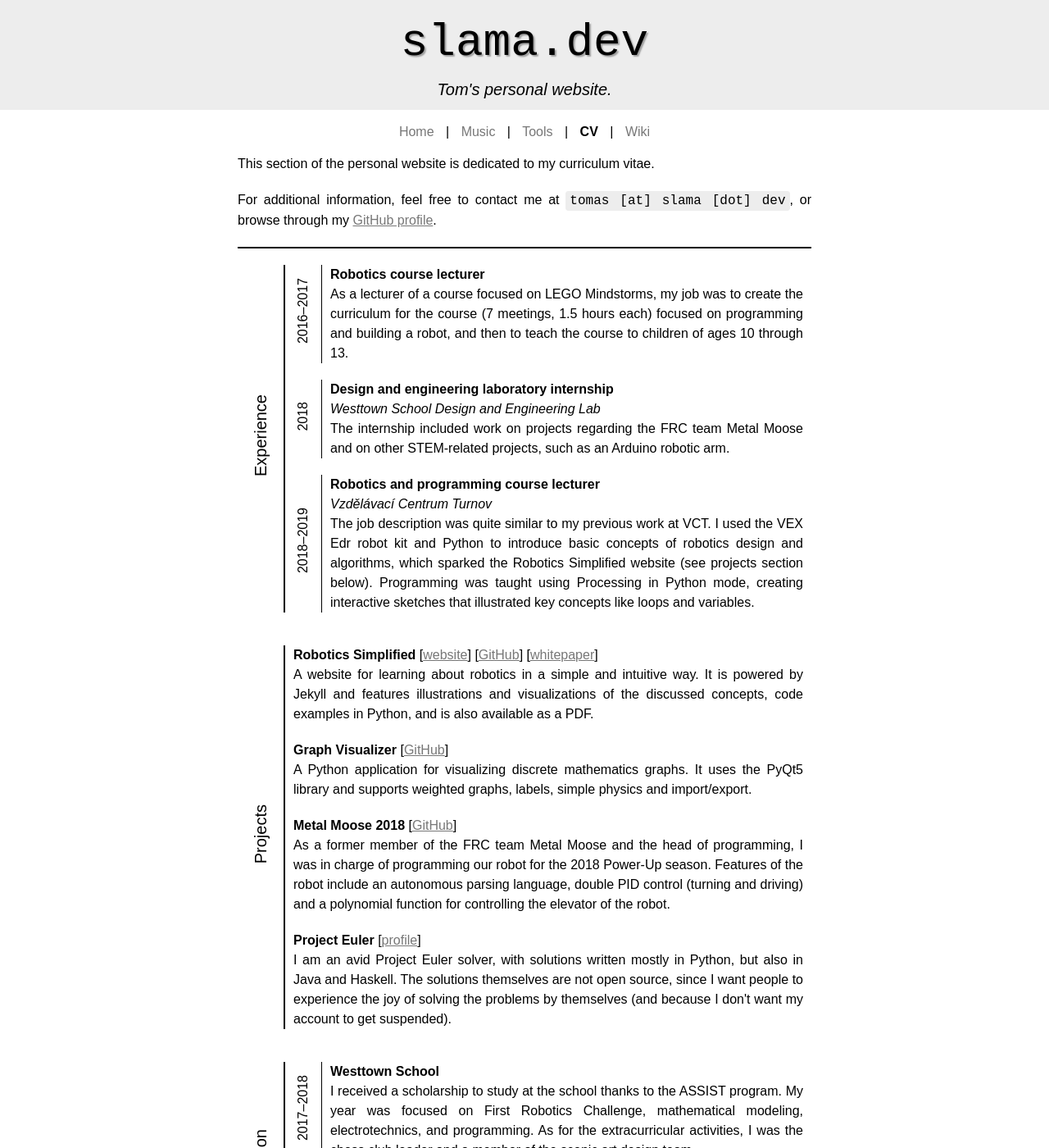
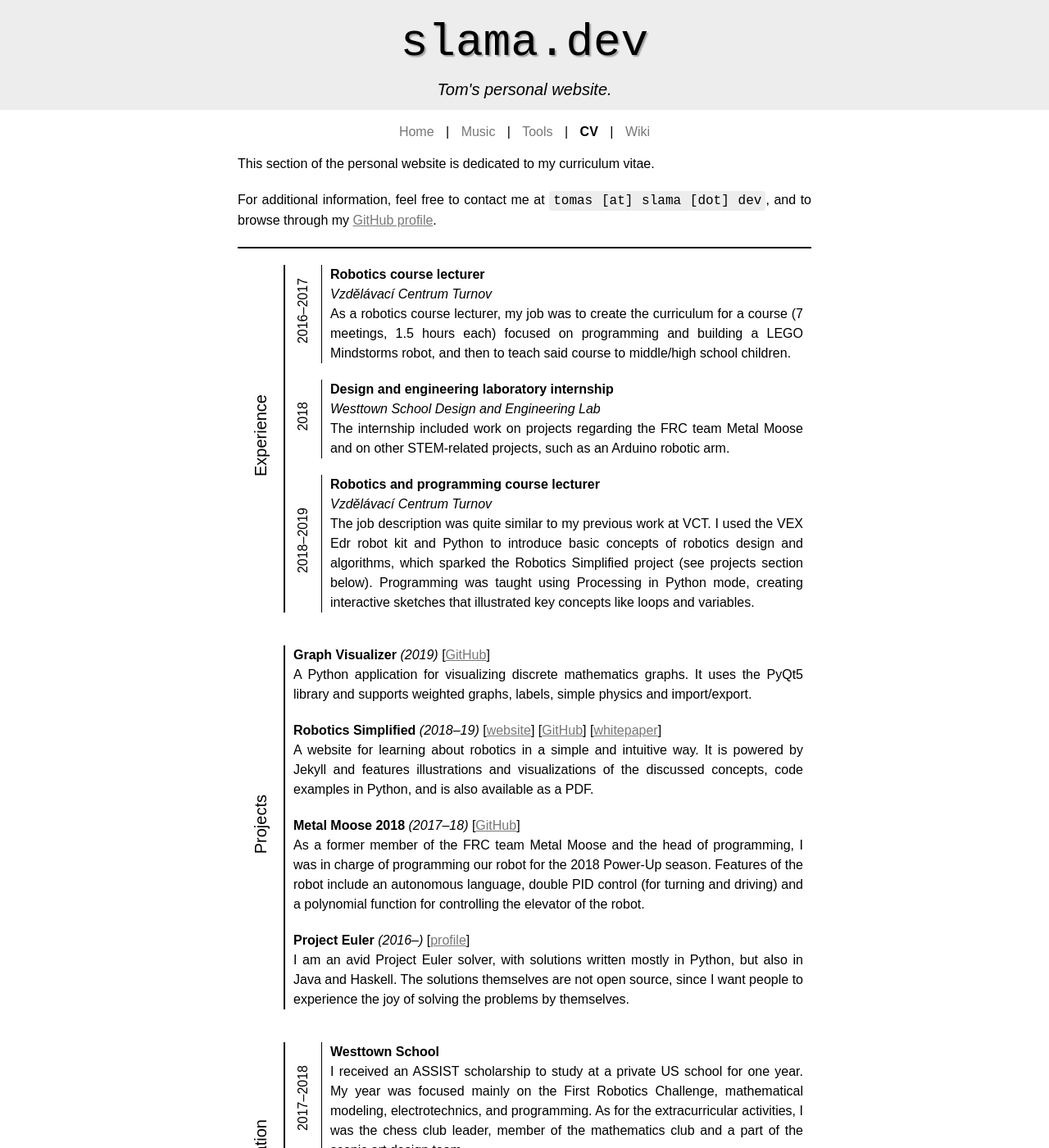
Before and after one commit to xiaoxiae/slama.dev, a Jekyll site: the page built from cv.md, in a window 1280 px wide and 1400 px high. Shown: the whole window at 82% size. Built offline with Jekyll 4.4.1, drawn with Linux system fonts in a browser that asks for light colours; some of the changed text lies outside the part shown.

Commit message:
update CV section

```diff
--- a/cv.md
+++ b/cv.md
@@ -7,7 +7,7 @@ order: 3
 
 This section of the personal website is dedicated to my curriculum vitae.
 
-For additional information, feel free to contact me at `tomas [at] slama [dot] dev`, or browse through my [GitHub profile](https://github.com/xiaoxiae/).
+For additional information, feel free to contact me at `tomas [at] slama [dot] dev`, and to browse through my [GitHub profile](https://github.com/xiaoxiae/).
 
 <hr style="margin-bottom: 0;">
 
@@ -23,8 +23,10 @@ For additional information, feel free to contact me at `tomas [at] slama [dot] d
     <td class="cv-content-cell">
       <p>
         <strong>Robotics course lecturer</strong>
+		<br>
+		<em>Vzdělávací Centrum Turnov</em>
         <br>
-        As a lecturer of a course focused on LEGO Mindstorms, my job was to create the curriculum for the course (7 meetings, 1.5 hours each) focused on programming and building a robot, and then to teach the course to children of ages 10 through 13.
+        As a robotics course lecturer, my job was to create the curriculum for a course (7 meetings, 1.5 hours each) focused on programming and building a LEGO Mindstorms robot, and then to teach said course to middle/high school children.
       </p>
     </td>
   </tr>
@@ -53,7 +55,7 @@ For additional information, feel free to contact me at `tomas [at] slama [dot] d
 		<em>Vzdělávací Centrum Turnov</em>
         <br>
         The job description was quite similar to my previous work at VCT.
-		I used the VEX Edr robot kit and Python to introduce basic concepts of robotics design and algorithms, which sparked the Robotics Simplified website (see projects section below).
+		I used the VEX Edr robot kit and Python to introduce basic concepts of robotics design and algorithms, which sparked the Robotics Simplified project (see projects section below).
 		Programming was taught using Processing in Python mode, creating interactive sketches that illustrated key concepts like loops and variables.
       </p>
     </td>
@@ -67,28 +69,28 @@ For additional information, feel free to contact me at `tomas [at] slama [dot] d
     </td>
     <td colspan="2" class="cv-content-cell">
       <p>
-        <strong>Robotics Simplified</strong> [<a href="http://robotics-simplified.com/">website</a>] [<a href="https://github.com/xiaoxiae/Robotics-Simplified-Website">GitHub</a>] [<a href="https://github.com/xiaoxiae/soc-paper-2019">whitepaper</a>]
+        <strong>Graph Visualizer</strong> <em>(2019)</em> [<a href="https://github.com/xiaoxiae/GraphVisualizer">GitHub</a>]
+        <br>
+        A Python application for visualizing discrete mathematics graphs.
+        It uses the PyQt5 library and supports weighted graphs, labels, simple physics and import/export.
+      </p>
+      <p>
+        <strong>Robotics Simplified</strong> <em>(2018–19)</em> [<a href="http://robotics-simplified.com/">website</a>] [<a href="https://github.com/xiaoxiae/Robotics-Simplified-Website">GitHub</a>] [<a href="https://github.com/xiaoxiae/soc-paper-2019">whitepaper</a>]
         <br>
         A website for learning about robotics in a simple and intuitive way.
         It is powered by Jekyll and features illustrations and visualizations of the discussed concepts, code examples in Python, and is also available as a PDF.
       </p>
       <p>
-        <strong>Graph Visualizer</strong> [<a href="https://github.com/xiaoxiae/GraphVisualizer">GitHub</a>]
+        <strong>Metal Moose 2018</strong> <em>(2017–18)</em> [<a href="https://github.com/MetalMooseFRC/MetalMoose2018">GitHub</a>]
         <br>
-        A Python application for visualizing discrete mathematics graphs.
-        It uses the PyQt5 library and supports weighted graphs, labels, simple physics and import/export.
+        As a former member of the FRC team Metal Moose and the head of programming, I was in charge of programming our robot for the 2018 Power-Up season.
+        Features of the robot include an autonomous language, double PID control (for turning and driving) and a polynomial function for controlling the elevator of the robot.
       </p>
       <p>
-        <strong>Metal Moose 2018</strong> [<a href="https://github.com/MetalMooseFRC/MetalMoose2018">GitHub</a>]
-        <br>
-        As a former member of the FRC team Metal Moose and the head of programming, I was in charge of programming our robot for the 2018 Power-Up season.
-        Features of the robot include an autonomous parsing language, double PID control (turning and driving) and a polynomial function for controlling the elevator of the robot.
-      </p>
-      <p>
-        <strong>Project Euler</strong> [<a href="https://projecteuler.net/progress=thexiaoxiae">profile</a>]
+        <strong>Project Euler </strong> <em>(2016–)</em> [<a href="https://projecteuler.net/progress=thexiaoxiae">profile</a>]
         <br>
         I am an avid Project Euler solver, with solutions written mostly in Python, but also in Java and Haskell.
-        The solutions themselves are not open source, since I want people to experience the joy of solving the problems by themselves (and because I don't want my account to get suspended).
+        The solutions themselves are not open source, since I want people to experience the joy of solving the problems by themselves.
       </p>
     </td>
   </tr>
@@ -105,8 +107,8 @@ For additional information, feel free to contact me at `tomas [at] slama [dot] d
     <td class="cv-content-cell">
       <strong>Westtown School</strong>
       <br>
-      I received a scholarship to study at the school thanks to the ASSIST program. My year was focused on First Robotics Challenge, mathematical modeling, electrotechnics, and programming.
-	  As for the extracurricular activities, I was the chess club leader and a member of the scenic art design team.
+      I received an ASSIST scholarship to study at a private US school for one year. My year was focused mainly on the First Robotics Challenge, mathematical modeling, electrotechnics, and programming.
+	  As for the extracurricular activities, I was the chess club leader, member of the mathematics club and a part of the scenic art design team.
     </td>
   </tr>
   <tr>
```
Also changed, not shown: other parts of cv.md (+2 -2 lines).
